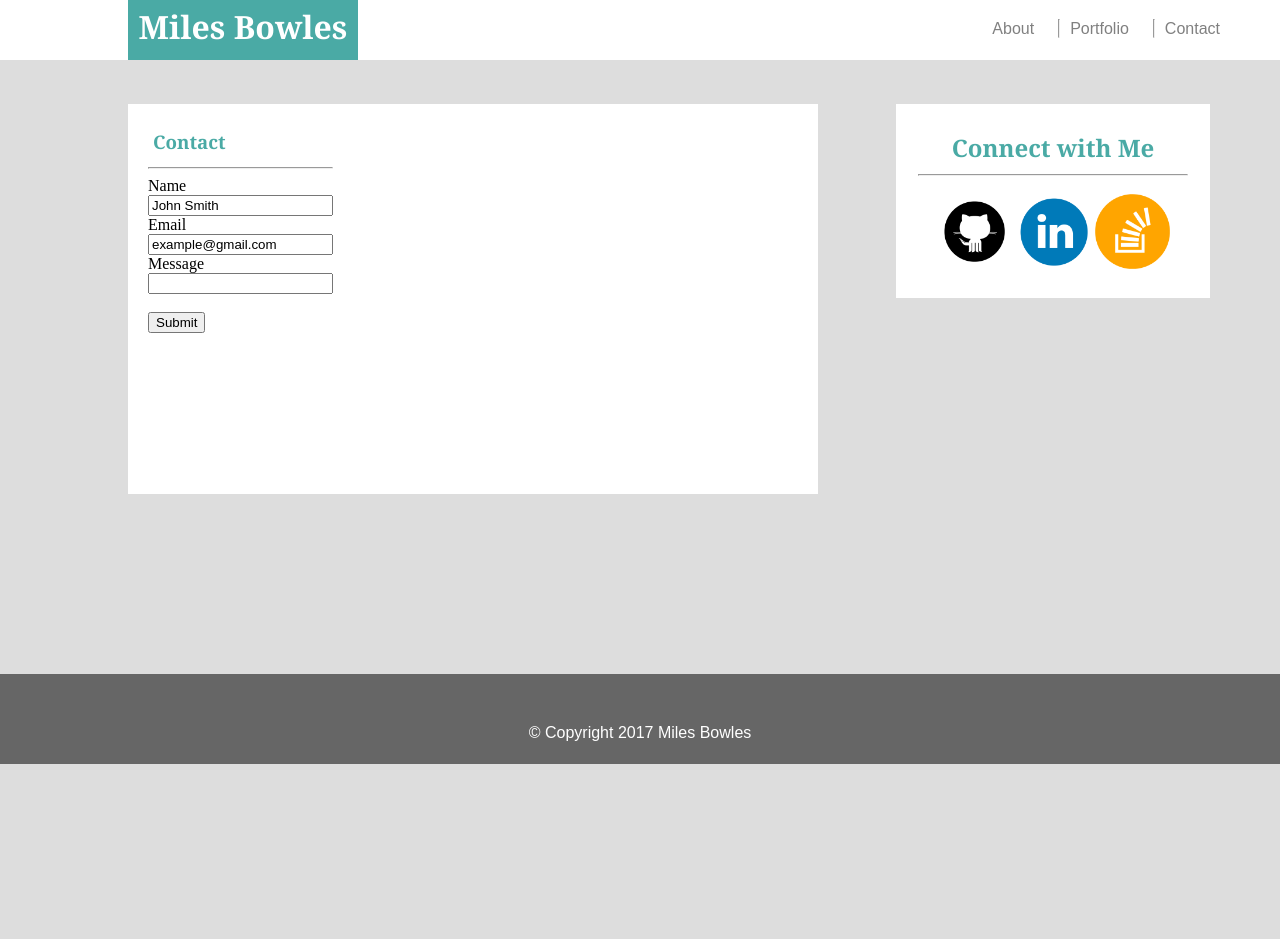
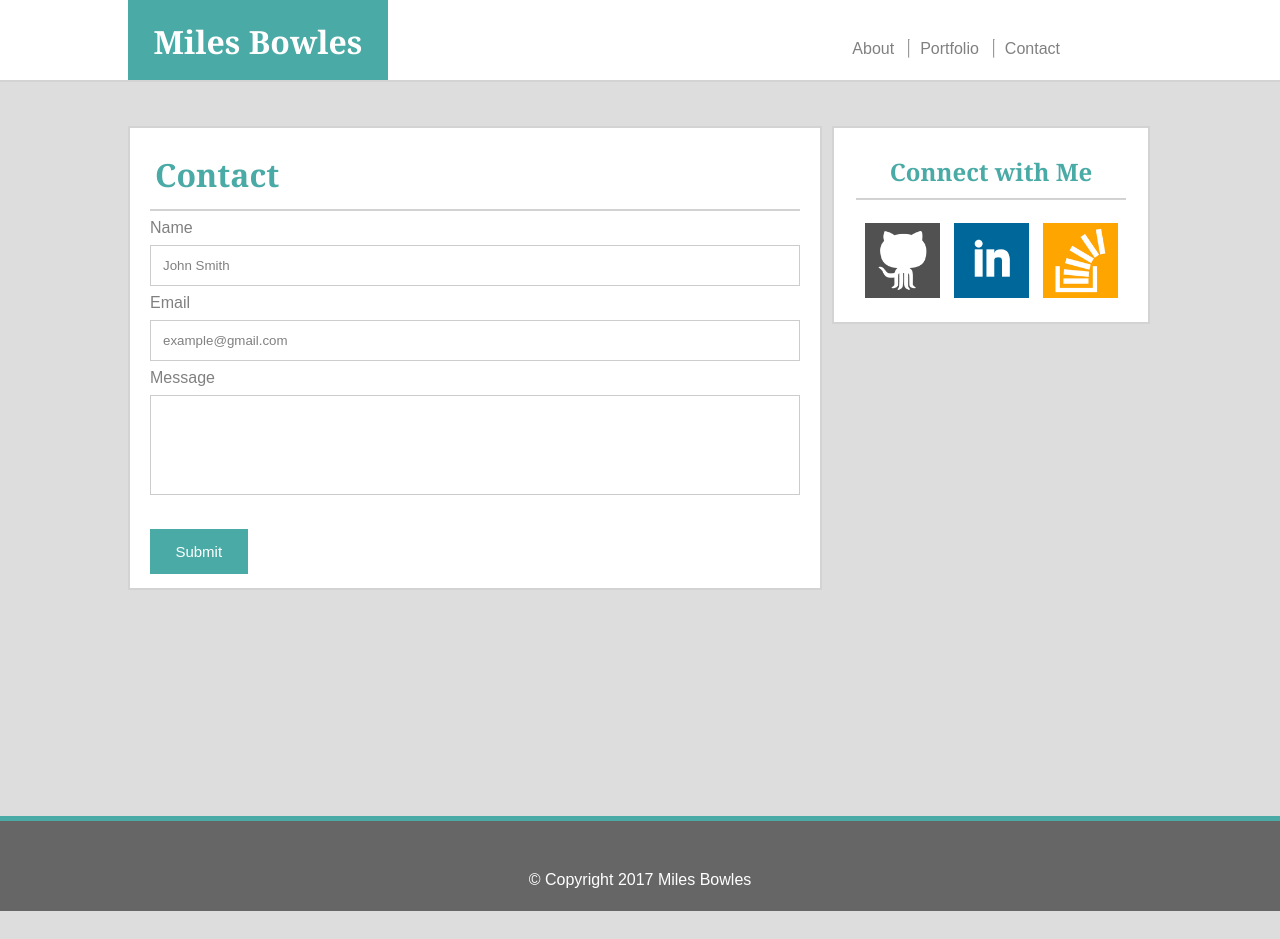
Before and after one commit to milesbowles/Basic-Portfolio, a plain HTML site: page contact.html in a window 1280 px wide. Before the commit the page ends 800 px from the top, so only its background shows below. Drawn offline with Linux system fonts and the light colour scheme.

Commit message:
Updated CSS. Re-organized project.

```diff
--- a/assets/css/style.css
+++ b/assets/css/style.css
@@ -1,4 +1,18 @@
-/*General*/
+/*Content*/
+div.container {
+    margin-top: 0;
+    width: 100%;
+    padding: 50px;
+    display: inline;
+}
+
+hr.horizontal {
+    background-color: lightgrey;
+    height: 2px;
+    border: 0;
+    box-shadow: 0 3px 3px -5px #8c8b8b inset;
+}
+
 body {
     background-color: #dddddd;
     margin: 0;
@@ -13,27 +27,20 @@ h1 {
     margin-bottom: 0;
 }
 
-p {
-    color: #777777;
-    font-family: 'Arial', 'Helvetica Neue', Helvetica, sans-serif;
+
+
+/*Header & Nav*/
+nav {
     float: right;
+    margin-top: -40px;
+    margin-right: 220px;
+    display: inline;
 }
 
 a {
     color: grey;
     font-family: 'Arial', 'Helvetica Neue', Helvetica, sans-serif;
     text-decoration: none;
-    margin-right: 10px;
-}
-
-img {
-    display: inline-block;
-}
-
-hr {
-    background-color: lightgrey;
-
-
 }
 
 hr.vertical {
@@ -45,60 +52,54 @@ hr.vertical {
     margin-left: 10px;
 }
 
-
-/*Header & Nav*/
-nav {
-    float: right;
-    margin-top: -40px;
-    margin-right: 50px;
-    display: inline;
-}
-
 header {
-
+    background-color: #4aaaa5;
+    width: 260px;
+    height: 80px;
+    margin-left: 10%;
 }
 
 div.header {
     padding: 0px;
     width: 100%;
-    height: 60px;
+    height: 80px;
     background-color: white;
+    border-width: 0px 0px 2px 0px;
+    border-style: solid;
+    border-color: lightgrey;
 }
 
 h1.header {
     color: white;
-    background-color: #4aaaa5;
-    width: 220px;
-    height: 50px;
-    margin-left: 10%;
+    width: 260px;
     text-align: center;
+    padding-top: 20px;
+    padding-left: 0;
 }
 
-/*Content*/
-div.container {
-    margin-top: 0;
-    width: 100%;
-    padding: 50px;
-    display: inline;
-}
+
 
 /*Section & Article*/
-section {
-    background-color: white;
-    height: 350px;
-}
-
 article {
-    height:350px;
     display: inline-block;
 }
 
+p {
+    color: #777777;
+    font-family: 'Arial', 'Helvetica Neue', Helvetica, sans-serif;
+    /*float: right;*/
+}
+
 div.section {
+    height: 350px;
     width: 650px;
     padding: 20px;
     margin-top: 2%;
     margin-left: 10%;
     background-color: white;
+    border-width: 2px;
+    border-style: solid;
+    border-color: lightgrey;
 }
 
 div.section-gallery {
@@ -107,10 +108,25 @@ div.section-gallery {
     padding: 20px;
     margin-top: 2%;
     margin-left: 10%;
-    margin-bottom: 30px;
+    margin-bottom: 140px;
     background-color: white;
+    border-width: 2px;
+    border-style: solid;
+    border-color: lightgrey;
 }
 
+div.section-contact {
+    height: 420px;
+    width: 650px;
+    padding: 20px;
+    margin-top: 2%;
+    margin-left: 10%;
+    margin-bottom: 140px;
+    background-color: white;
+    border-width: 2px;
+    border-style: solid;
+    border-color: lightgrey;
+}
 
 h1.article {
     color: #4aaaa5;
@@ -132,10 +148,13 @@ div.aside {
     height: 150px;
     width: 270px;
     padding: 22px;
-    margin-top: -390px;
-    margin-left: 70%;
-    margin-bottom: 30%;
+    margin-top: -394px;
+    margin-left: 65%;
+    margin-bottom: 28%;
     background-color: white;
+    border-width: 2px;
+    border-style: solid;
+    border-color: lightgrey;
 
 }
 
@@ -143,11 +162,26 @@ div.aside-gallery {
     height: 150px;
     width: 270px;
     padding: 22px;
-    margin-top: -620px;
-    margin-left: 70%;
-    margin-bottom: 30%;
+    margin-top: -764px;
+    margin-left: 65%;
+    margin-bottom: 500px;
     background-color: white;
-    position: static;
+    border-width: 2px;
+    border-style: solid;
+    border-color: lightgrey;
+}
+
+div.aside-contact {
+    height: 150px;
+    width: 270px;
+    padding: 22px;
+    margin-top: -604px;
+    margin-left: 65%;
+    margin-bottom: 500px;
+    background-color: white;
+    border-width: 2px;
+    border-style: solid;
+    border-color: lightgrey;
 }
 
 h1.aside {
@@ -160,15 +194,13 @@ div.icons {
 }
 
 img.icon {
+    padding: 5px;
     margin-top: 10px;
     height: 75px;
     width: 75px;
 }
 
-div.icon:hover {
-    border: 1px solid #777;
-    box-shadow: 0px 10px 20px grey;
-}
+
 
 /*Footer*/
 footer {
@@ -178,20 +210,19 @@ footer {
     font-family: 'Arial', 'Helvetica Neue', Helvetica, sans-serif;
 }
 
-
 div.footer {
     width: 100%;
+    border-width: 5px 0px 0px 0px;
+    border-style: solid;
+    border-color: #4aaaa5;
     background-color: #666666;
     margin-top: -2%;
     height: 90px;
-    border-color: #4aaaa5;
-    border-top-width: 2px;
 }
 
 
 
 /*Gallery */
-
 div.gallery {
     margin: 17px;
     border: 1px solid #ccc;
@@ -216,3 +247,51 @@ div.desc {
     text-align: center;
     background-color: #4aaaa5;
 }
+
+
+
+/*Contact form*/
+form {
+    color: grey;
+    font-family: 'Arial', 'Helvetica Neue', Helvetica, sans-serif;
+    text-decoration: none;
+}
+
+input[type=text], select {
+    width: 100%;
+    padding: 12px;
+    margin: 8px 0;
+    display: inline-block;
+    border: 1px solid #ccc;
+    box-sizing: border-box;
+    color: grey;
+    font-family: 'Arial', 'Helvetica Neue', Helvetica, sans-serif;
+    text-decoration: none;
+}
+
+input[type=textarea], select {
+    height: 100px;
+    width: 100%;
+    padding: 12px 20px;
+    margin: 8px 0;
+    display: inline-block;
+    border: 1px solid #ccc;
+    box-sizing: border-box;
+    resize: none;
+}
+
+input[type=submit] {
+    width: 15%;
+    background-color: #4aaaa5;
+    color: white;
+    text-align: center;
+    font-size: 15px;
+    padding: 14px;
+    margin: 8px 0;
+    border: none;
+    cursor: pointer;
+}
+
+input[type=submit]:hover {
+    background-color: #45a049;
+}
--- a/contact.html
+++ b/contact.html
@@ -2,7 +2,7 @@
 <html lang="en">
 <head>
     <meta charset="UTF-8">
-    <title>About</title>
+    <title>Contact</title>
     <link rel="stylesheet" href="assets/css/style.css">
 </head>
 <body>
@@ -10,6 +10,7 @@
 <div class="header">
     <header>
         <h1 class="header">Miles Bowles</h1>
+    </header>
     <nav>
         <a href="index.html">About</a>
         <hr class="vertical">
@@ -17,18 +18,13 @@
         <hr class="vertical">
         <a href="contact.html">Contact</a>
     </nav>
-    </header>
 </div>
 
 
 <div class="container">
-
-
-    <div class="section">
-        <section>
-            <article>
+    <div class="section-contact">
         <h1 class="article">Contact</h1>
-                <hr>
+        <hr class="horizontal">
         <form action="">
             Name<br>
             <input type="text" name="name" value="John Smith">
@@ -37,23 +33,21 @@
             <input type="text" name="email" value="example@gmail.com">
             <br>
             Message<br>
-                    <input type="text" name="message" value="">
+            <input type="textarea" name="message" value="">
             <br><br>
             <input type="submit" value="Submit">
         </form>
-            </article>
-        </section>
     </div>
 
 
-    <div class="aside">
+    <div class="aside-contact">
         <aside>
             <h1 class="aside">Connect with Me</h1>
             <div class="icons">
-                <hr>
-                <img class="icon" src="assets/images/github_icon.png" alt="github-icon">
-                <img class="icon" src="assets/images/linkedin_icon.png" alt="linkedin-icon">
-                <img class="icon" src="assets/images/stackoverflow_icon.png" alt="stackoverflow-icon">
+                <hr class="horizontal">
+                <img class="icon" src="assets/images/github-icon.png" alt="github-icon">
+                <img class="icon" src="assets/images/linkedin-icon.png" alt="linkedin-icon">
+                <img class="icon" src="assets/images/stackoverflow-icon.png" alt="stackoverflow-icon">
             </div>
         </aside>
     </div>
```
Also changed, not shown: index.html (+6 -8 lines), portfolio.html (+8 -10 lines), assets/images/github-icon.png (added), assets/images/linkedin-icon.png (added), assets/images/stackoverflow-icon.png (added). Lines whose indentation alone changed are shown as unchanged.
